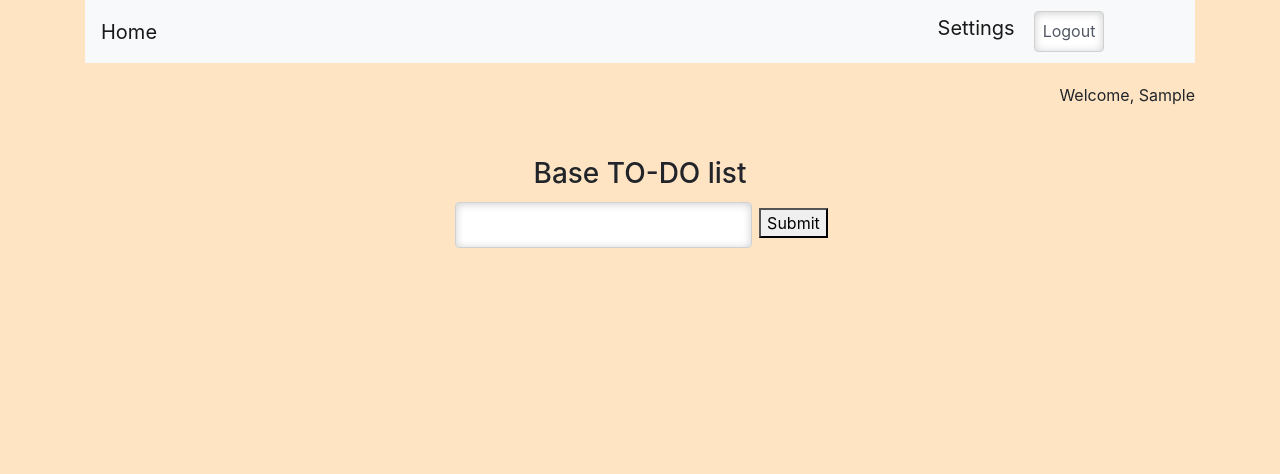
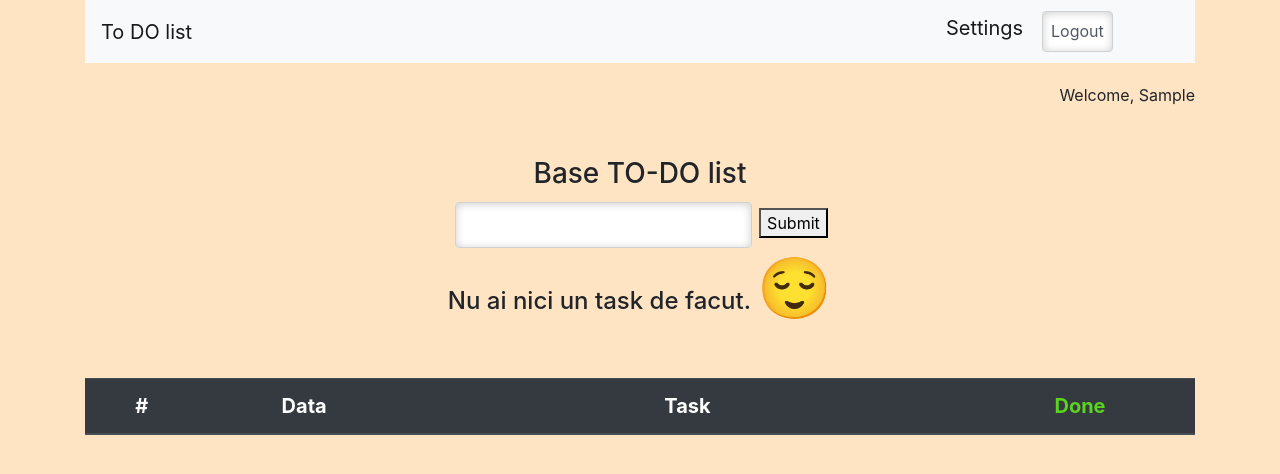
Before and after one commit to Elisei123/Proiect_DAW_web, a PHP site: page / in a window 1280 px wide. Shown: the top 474 px of the page. Run offline with PHP 8.4, Linux system fonts and the light colour scheme; the visitor is signed in with stand-in values (Sample User, id 1); tables that the repository leaves empty or names only in its code hold one stand-in row (values such as "Sample post"); lists and menus that the app fills with data are empty.

Commit message:
Afisare task-uri in index.php

```diff
--- a/base.php
+++ b/base.php
@@ -52,7 +52,7 @@ session_start();
 <div class="container">
 
     <nav class="navbar navbar-expand-lg navbar-light bg-light" >
-        <a class="navbar-brand" href="index.php">Home</a>
+        <a class="navbar-brand" href="index.php">To DO list</a>
         <button class="navbar-toggler" type="button" data-toggle="collapse" data-target="#navbarNavDropdown" aria-controls="navbarNavDropdown" aria-expanded="false" aria-label="Toggle navigation">
             <span class="navbar-toggler-icon"></span>
         </button>
--- a/index.php
+++ b/index.php
@@ -1,34 +1,93 @@
-<?php include "base.php"?>
-<?php include "includes/conectare.php"?>
+<?php include "base.php" ?>
+<?php include "includes/conectare.php" ?>
 <?php
-if(isset($_SESSION['id'])) {
+if (isset($_SESSION['id'])) {
     echo "<title>Salut " . ucfirst($_SESSION['username']) . "</title>";
 }
 ?>
 
+<style>
+    @media (max-width: 768px) {
+        table {
+            width: 70%;
+        }
+    }
+
+    th{
+        font-size: 20px;
+    }
+</style>
+
 <div class="container">
     <?php
-    if(isset($_SESSION['id'])) {
+    if (isset($_SESSION['id'])) {
         echo '
             <div style=" margin-top: 20px; text-align: right"> Welcome, ' . ucfirst($_SESSION['username']) . '</div>
         ';
     }
     ?>
-    <br><h3 style="text-align: center; margin-top: 26px"> Base TO-DO list </h3>
+    <br>
+    <h3 style="text-align: center; margin-top: 26px"> Base TO-DO list </h3>
     <form method="post" action="index.php">
         <input type="text" name="task" class="task_input">
         <button type="submit" class="task_submit" name="submit">Submit</button>
     </form>
 
+
     <?php
-    if(isset($_POST['submit'])) {
+    if (isset($_POST['submit'])) {
         $task = $_POST['task'];
+        date_default_timezone_set('Europe/Bucharest');
         $date = date("h:i:sa") . " " . date("d-m-Y");
         $Username = intval($_SESSION['id']);
 
-    $sql = "INSERT INTO tasks (Task, Data_curenta, ID_USER) VALUES ('$task', '$date', '$Username')";
-    $result = mysqli_query($conectare, $sql);
-    header("Location: ../Proiect_DAW_web/index.php");
+        $sql = "INSERT INTO tasks (Task, Data_curenta, ID_USER, Efectuat) VALUES ('$task', '$date', '$Username', 'Nu')";
+        $result = mysqli_query($conectare, $sql);
+        header("Location: ../Proiect_DAW_web/index.php");
     }
     ?>
+    <div class="table-responsive-md">
+        <table class="table" style="margin-top: 5%;">
+            <thead class="thead-dark">
+            <tr">
+                <th scope="col">#</th>
+                <th scope="col">Data</th>
+                <th class="col-md-6" scope="col">Task</th>
+                <th style="color: #5BD41E" scope="col">Done</th>
+            </tr>
+
+            </thead>
+            <tbody>
+            <tr>
+                <?php
+                $Username = intval($_SESSION['id']);
+                $sql = "SELECT ID, Data_curenta, Task FROM tasks WHERE ID_USER = '$Username' AND Efectuat = 'Nu'";
+                $result = mysqli_query($conectare, $sql);
+                $contor = 1;
+                if ($result->num_rows > 0){
+                    echo "<h4>Succes in rezolvarea task-urilor! <span style='font-size:60px;'>&#129488;</span></h4>";
+                    while ($row = $result->fetch_assoc()){
+                    echo '
+                        <th scope="row">' . $contor . '</th>
+                        <th scope="row">' . $row["Data_curenta"] . '</th>
+                        <td>' . $row["Task"] . '</td>
+                        <td>
+                            <div >
+                                <button name="'. $row["ID"] .' " style="display: inline-block; background-color:#5BD41E;">Rezolvat</button>
+                             </div>
+                        </td>
+
+            </tr>';
+                    $contor++;
+                    }
+
+                }else{
+                    echo "<h4>Nu ai nici un task de facut. <span style='font-size:60px;'>&#128524;</span></h4>";
+            }
+                ?>
+
+        </table>
+    </div>
+
+
 </div>
```
